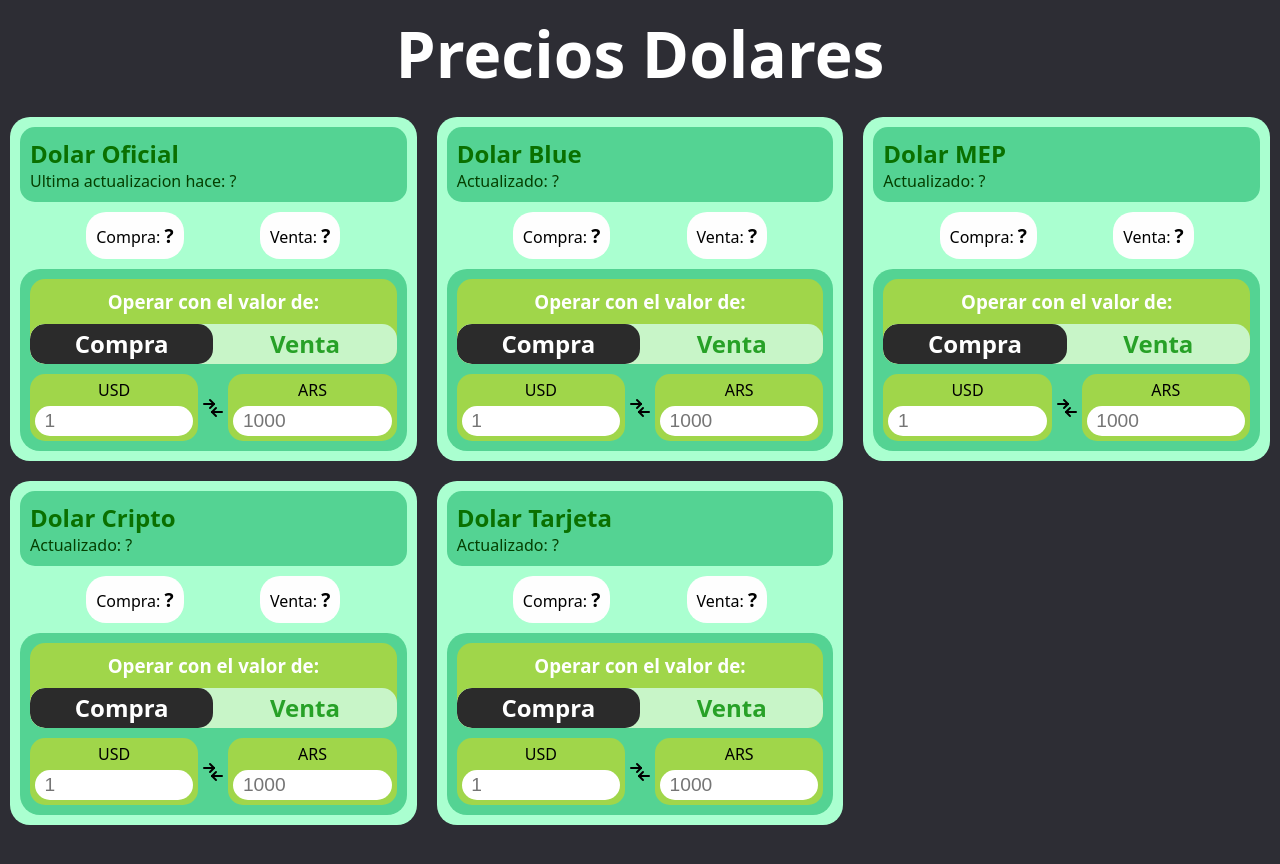
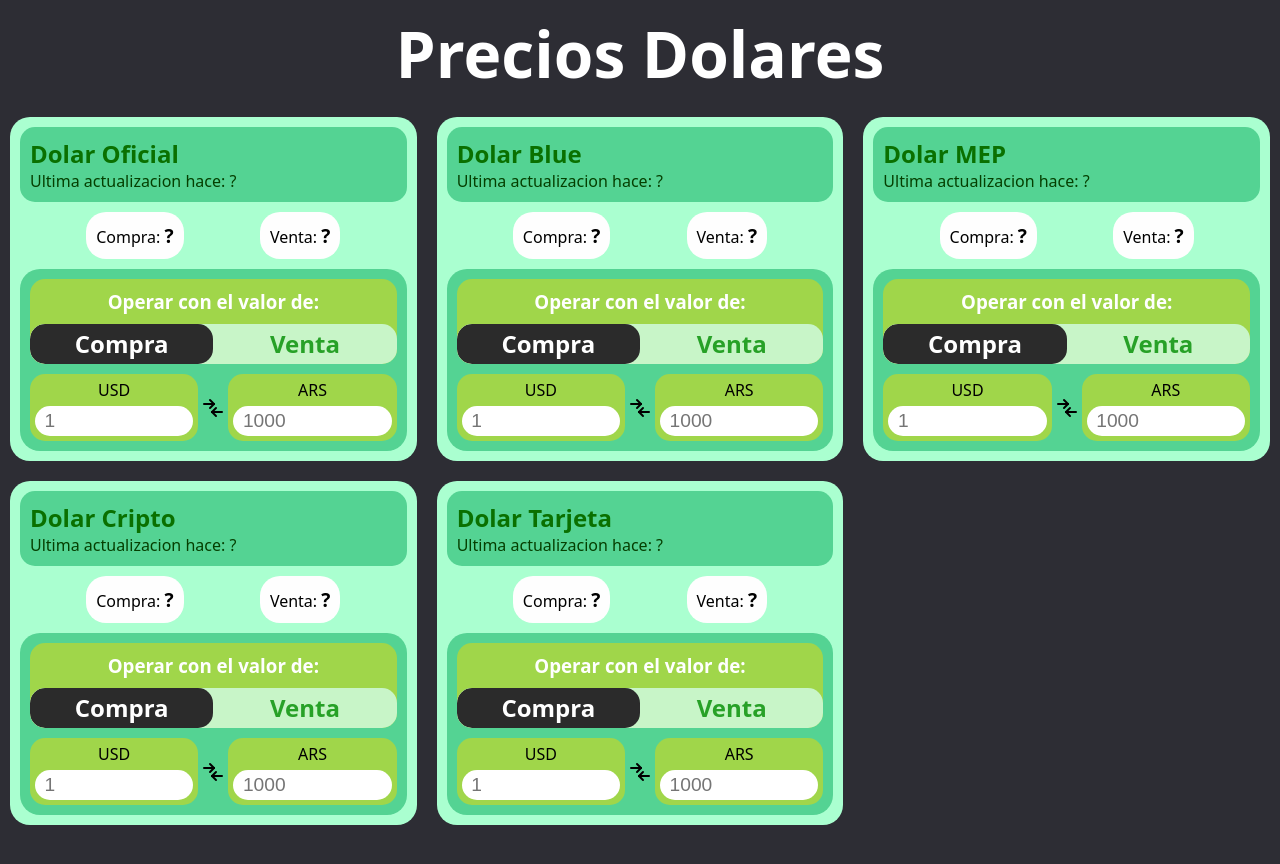
Before and after one commit to JheXYZ/All-USDs-to-ARS, a plain HTML site: page index.html in a window 1280 px wide. Drawn offline with Linux system fonts and the light colour scheme; no server answers.

Commit message:
added title and favicon

```diff
--- a/index.html
+++ b/index.html
@@ -4,9 +4,10 @@
 <head>
     <meta charset="UTF-8">
     <meta name="viewport" content="width=device-width, initial-scale=1.0">
-    <title>Document</title>
+    <title>Convertidor de Dolares | JheX</title>
     <link rel="stylesheet" href="styles.css">
     <link rel="stylesheet" href="button.css">
+    <link rel="icon" href="dollar.png">
     <script type="module" src="app.js"></script>
 </head>
 
@@ -66,7 +67,7 @@
                 <article>
                     <header>
                         <h2>Dolar Blue</h2>
-                        <h3>Actualizado: <span class="fecha" id="blue-fecha">?</span></h3>
+                        <h3>Ultima actualizacion hace: <span class="fecha" id="blue-fecha">?</span></h3>
                     </header>
                     <div>
                         <p>Compra: <span class="compra" id="blue-compra">?</span></p>
@@ -114,7 +115,7 @@
                 <article>
                     <header>
                         <h2>Dolar MEP</h2>
-                        <h3>Actualizado: <span class="fecha" id="mep-fecha">?</span></h3>
+                        <h3>Ultima actualizacion hace: <span class="fecha" id="mep-fecha">?</span></h3>
                     </header>
                     <div>
                         <p>Compra: <span class="compra" id="mep-compra">?</span></p>
@@ -162,7 +163,7 @@
                 <article>
                     <header>
                         <h2>Dolar Cripto</h2>
-                        <h3>Actualizado: <span class="fecha" id="cripto-fecha">?</span></h3>
+                        <h3>Ultima actualizacion hace: <span class="fecha" id="cripto-fecha">?</span></h3>
                     </header>
                     <div>
                         <p>Compra: <span class="compra" id="cripto-compra">?</span></p>
@@ -210,7 +211,7 @@
                 <article>
                     <header>
                         <h2>Dolar Tarjeta</h2>
-                        <h3>Actualizado: <span class="fecha" id="tarjeta-fecha">?</span></h3>
+                        <h3>Ultima actualizacion hace: <span class="fecha" id="tarjeta-fecha">?</span></h3>
                     </header>
                     <div>
                         <p>Compra: <span class="compra" id="tarjeta-compra">?</span></p>
```
Also changed, not shown: dollar.png (added).
